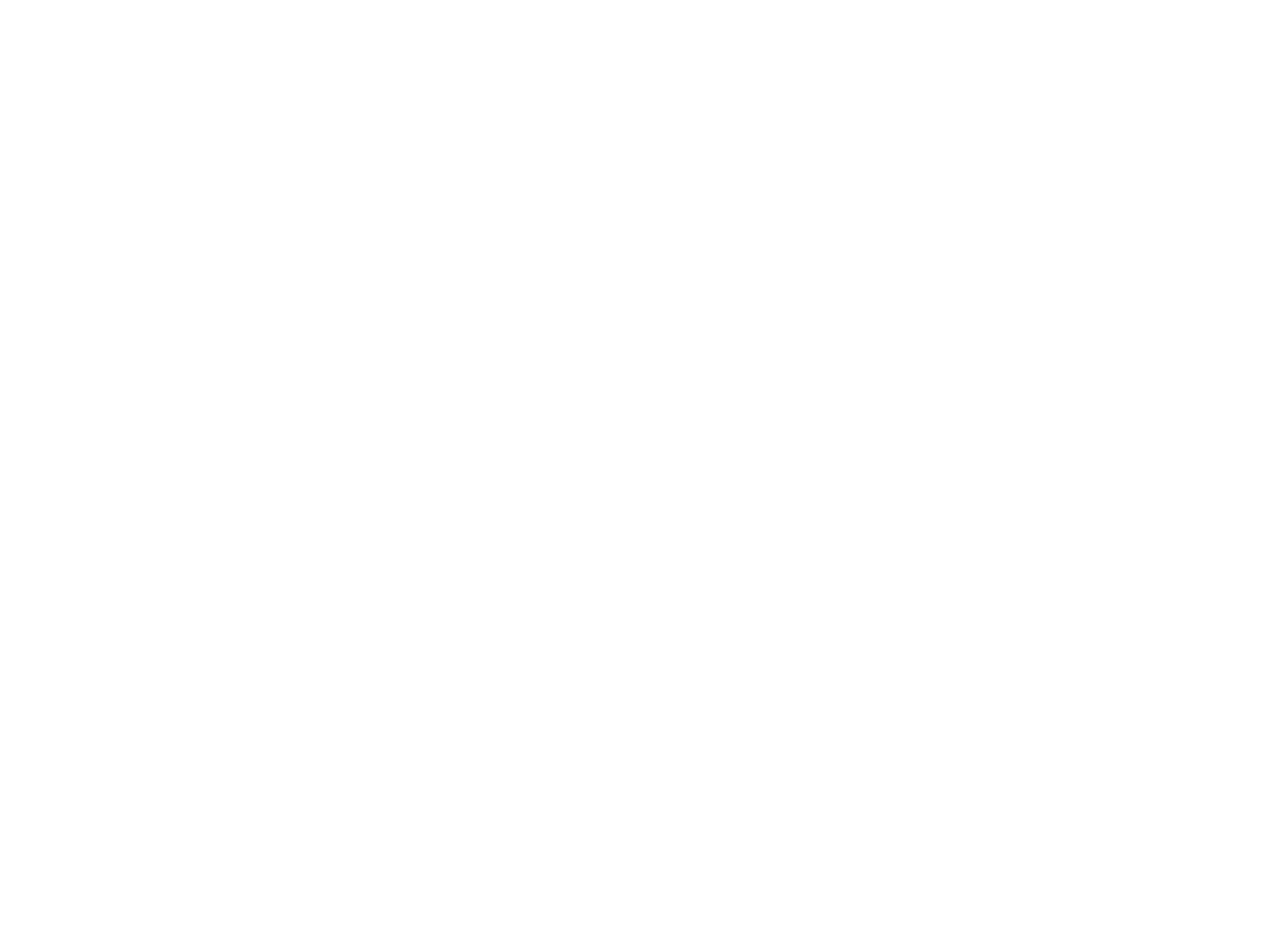
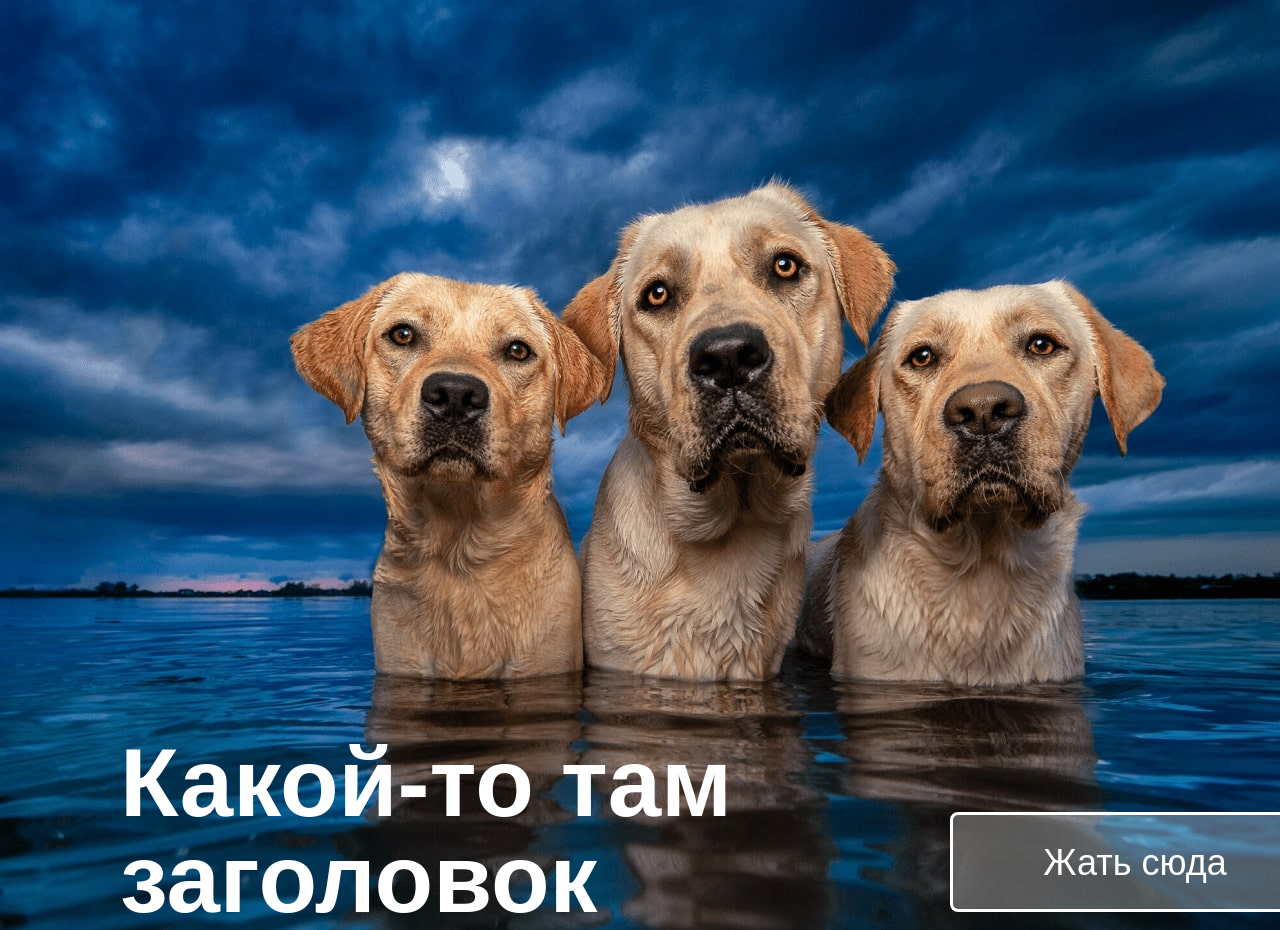
Before and after one commit to PavelChurkin-code/Dogs, a plain HTML site: page index.html in a window 1280 px wide. Shown: the top 930 px of the page. Drawn offline with Linux system fonts and the light colour scheme.

Commit message:
Update style.css

```diff
--- a/css/style.css
+++ b/css/style.css
@@ -18,7 +18,7 @@ body {
 	height: 1024px;
 	margin: 0 auto;
 
-	background: url("../images/dog_breath_photography 1-min.png") no-repeat center top / cover;
+	background: url("../images/dog_breath_photography 1-min.jpg") no-repeat center top / cover;
 }
 
 /* Title */
```
